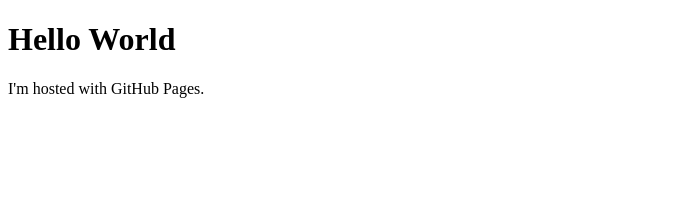
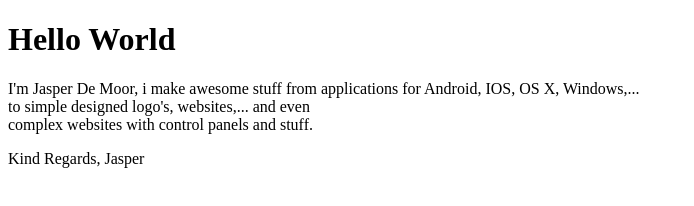
Before and after one commit to DeMoorJasper/DeMoorJasper.github.io, a plain HTML site: page index.html in a window 1280 px wide. Shown: the whole page, without its empty margins (0-694 px from the left). Drawn offline with Linux system fonts and the light colour scheme.

Commit message:
Update index.html

```diff
--- a/index.html
+++ b/index.html
@@ -2,6 +2,7 @@
 <html>
 <body>
 <h1>Hello World</h1>
-<p>I'm hosted with GitHub Pages.</p>
+<p>I'm Jasper De Moor, i make awesome stuff from applications for Android, IOS, OS X, Windows,... <br />to simple designed logo's, websites,... and even <br /> complex websites with control panels and stuff.</p>
+<p>Kind Regards, Jasper</p>
 </body>
 </html>
```
